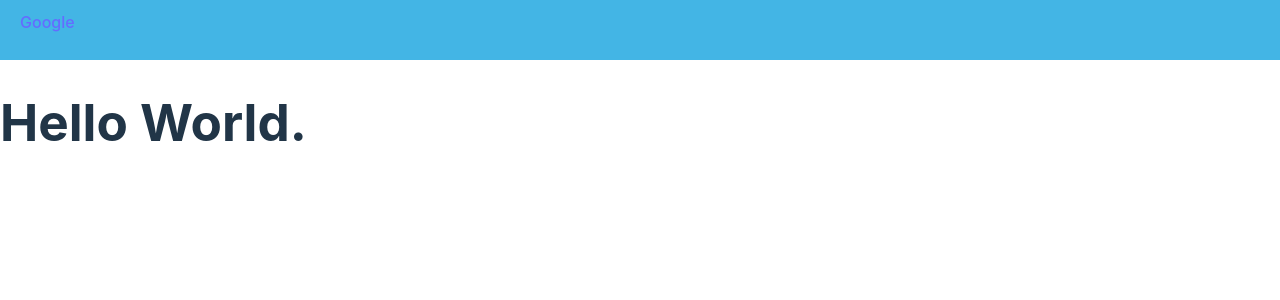
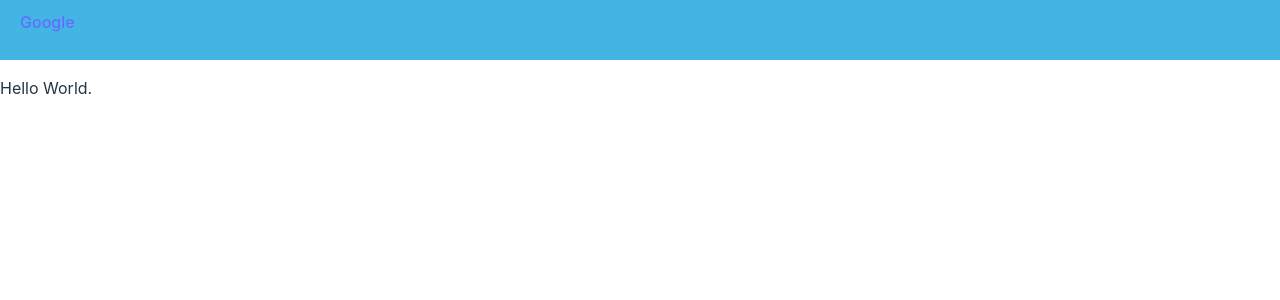
Before and after one commit to Biaska/Bookme, a React (Vite) app in the folder client/bookme-app/: page / in a window 1280 px wide. Shown: the top 300 px of the page. Built offline with nearby package versions, Linux system fonts and the light colour scheme.

Commit message:
Changed margin

```diff
--- a/client/bookme-app/src/App.tsx
+++ b/client/bookme-app/src/App.tsx
@@ -7,7 +7,9 @@ function App() {
     <>
       <Navbar />
       <div className="card">
-        <h1>Hello World.</h1>
+        <div>
+          <p>Hello World.</p>
+        </div>
       </div>
     </>
   )
--- a/client/bookme-app/src/index.css
+++ b/client/bookme-app/src/index.css
@@ -13,6 +13,8 @@
   text-rendering: optimizeLegibility;
   -webkit-font-smoothing: antialiased;
   -moz-osx-font-smoothing: grayscale;
+  display: flex;
+  margin: 0 auto;
 }
 
 a {
@@ -68,6 +70,11 @@ button:focus-visible {
   }
 }
 
+.card {
+  margin: 0 auto;
+  display: inline-block;
+}
+
 nav {
   width: 100vw;
   height: 5vh;
```
